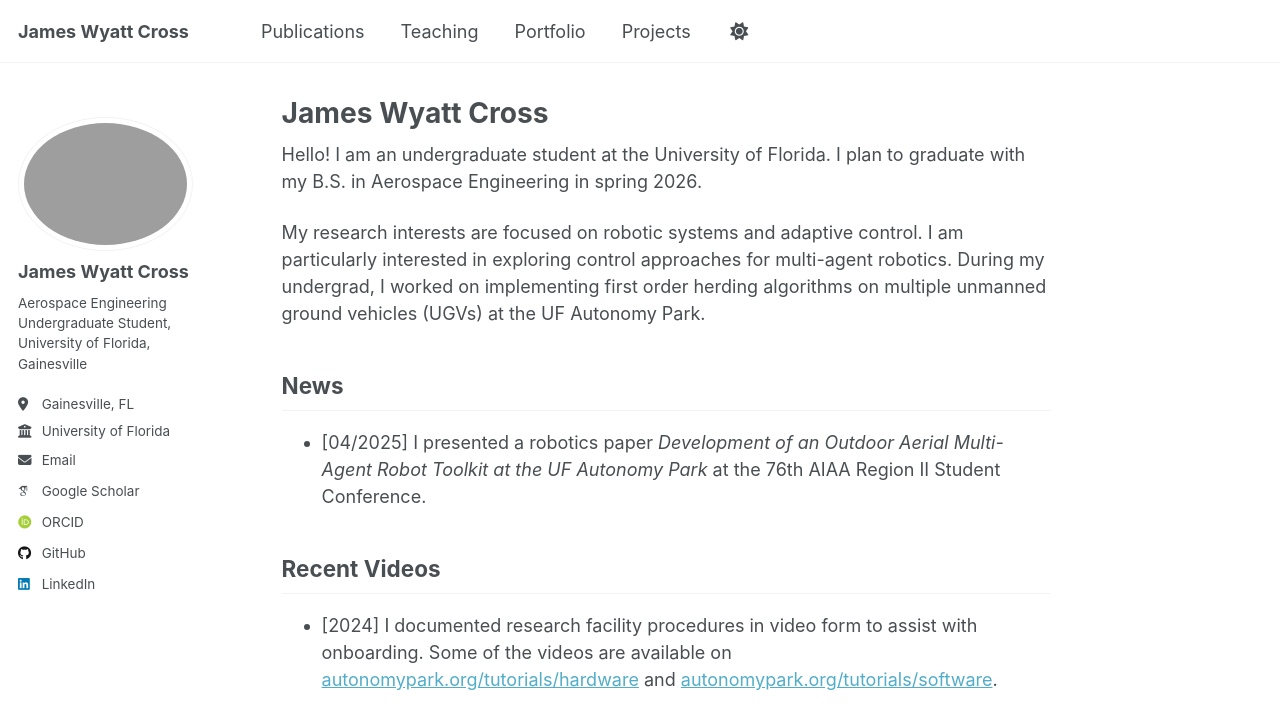
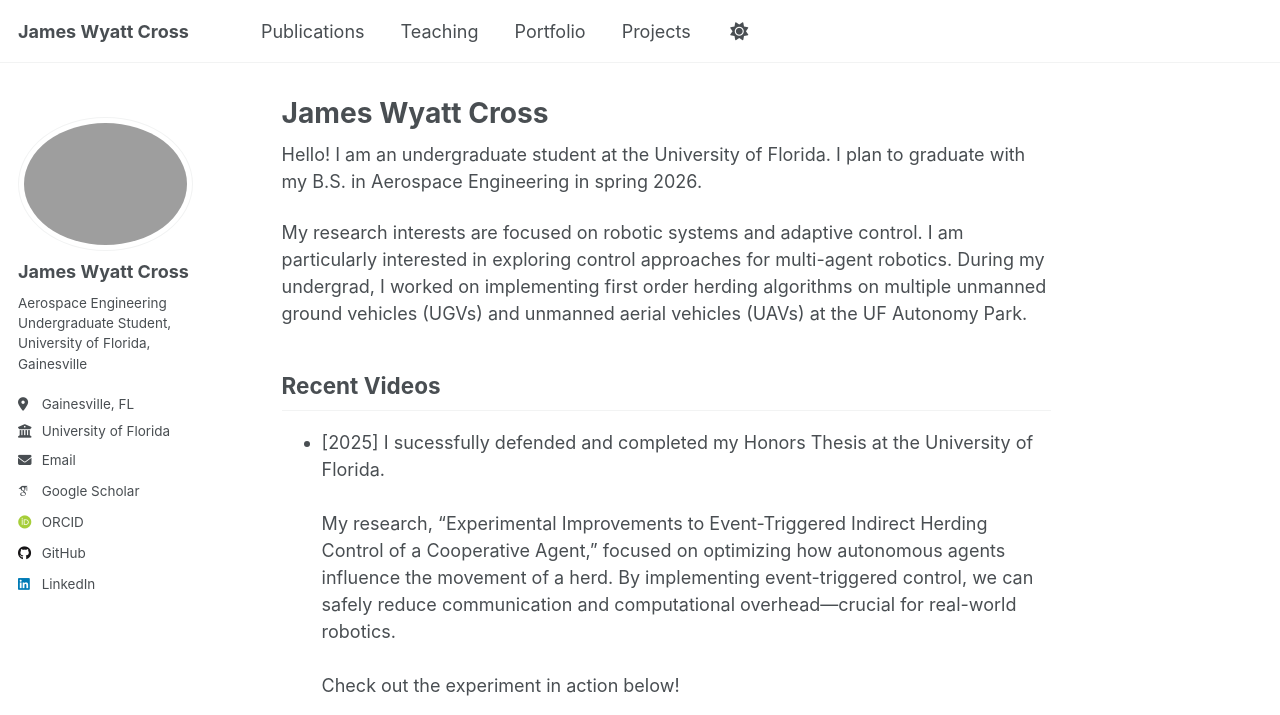
Before and after one commit to JWyattCross/pages, a Jekyll site: the page built from _pages/about.md, in a window 1280 px wide and 1400 px high. Shown: the top 715 px of the window. Built offline with Jekyll 4.4.1, drawn with Linux system fonts in a browser that asks for light colours; some web fonts are replaced; some of the changed text lies outside the part shown; grey boxes are pictures that could not be loaded.

Commit message:
honors thesis video

```diff
--- a/_pages/about.md
+++ b/_pages/about.md
@@ -9,14 +9,24 @@ redirect_from:
 
 Hello! I am an undergraduate student at the University of Florida. I plan to graduate with my B.S. in Aerospace Engineering in spring 2026.
 
-My research interests are focused on robotic systems and adaptive control. I am particularly interested in exploring control approaches for multi-agent robotics. During my undergrad, I worked on implementing first order herding algorithms on multiple unmanned ground vehicles (UGVs) at the UF Autonomy Park.
+My research interests are focused on robotic systems and adaptive control. I am particularly interested in exploring control approaches for multi-agent robotics. During my undergrad, I worked on implementing first order herding algorithms on multiple unmanned ground vehicles (UGVs) and unmanned aerial vehicles (UAVs) at the UF Autonomy Park.
 
+Recent Videos
+------
+- [2025] I sucessfully defended and completed my Honors Thesis at the University of Florida.\
+\
+My research, "Experimental Improvements to Event-Triggered Indirect Herding Control of a Cooperative Agent," focused on optimizing how autonomous agents influence the movement of a herd. By implementing event-triggered control, we can safely reduce communication and computational overhead—crucial for real-world robotics.\
+\
+Check out the experiment in action below!
+
+
+<div class="responsive-video-container" style="position: relative; padding-bottom: 56.25%; height: 0; overflow: hidden; max-width: 100%;">
+  <iframe src="https://www.youtube.com/embed/sWcg1zkc75E?si=woK_6HrctCBlQ5iQ" title="YouTube video player" frameborder="0" allow="accelerometer; autoplay; clipboard-write; encrypted-media; gyroscope; picture-in-picture; web-share" referrerpolicy="strict-origin-when-cross-origin" allowfullscreen style="position: absolute; top: 0; left: 0; width: 100%; height: 100%;"></iframe>
+</div>
+<p></p>
+
+- [2024] I documented research facility procedures in video form to assist with onboarding. Some of the videos are available on [autonomypark.org/tutorials/hardware](https://autonomypark.org/tutorials/hardware/) and [autonomypark.org/tutorials/software](https://autonomypark.org/tutorials/software/).
 
 News
 ------
 - [04/2025] I presented a robotics paper *Development of an Outdoor Aerial Multi-Agent Robot Toolkit at the UF Autonomy Park* at the 76th AIAA Region II Student Conference.
-
-
-Recent Videos
-------
-- [2024] I documented research facility procedures in video form to assist with onboarding. Some of the videos are available on [autonomypark.org/tutorials/hardware](https://autonomypark.org/tutorials/hardware/) and [autonomypark.org/tutorials/software](https://autonomypark.org/tutorials/software/).
```
